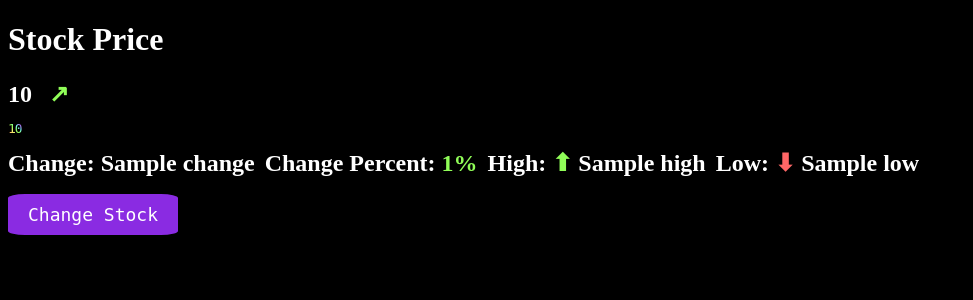
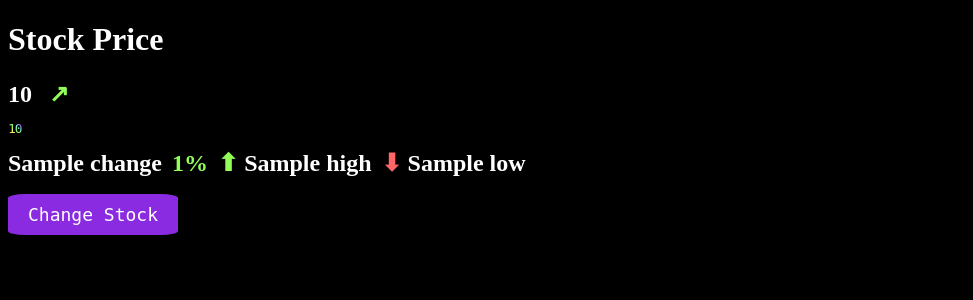
Before and after one commit to jared-levitt/stock-checker, a Flask app: template templates/stock_price.html in a window 1280 px wide. Shown: the top 300 px of the page, without its empty margins (0-973 px from the left). Run offline with Flask 3, Linux system fonts and the light colour scheme; the template is opened without the code that fills it: most values are stand-ins (such as "Sample title", 1, 10 or a date in 2020).

Commit message:
Update stock_price.html

```diff
--- a/templates/stock_price.html
+++ b/templates/stock_price.html
@@ -74,10 +74,10 @@
         <span style="color:gray;" id="last-updated"></span>
     </h2>
     <pre><code class="rainbow-text">{{ ascii_price }}</code></pre>
-    <h2 class="change">Change: {{ change }}&nbsp;</h2>
-    <h2 class="changePercent">Change Percent: <span style="color: {% if changePercent|float > 0.0 %}#90fd58{% else %}#ff6767{% endif %};">{{ changePercent }}&#37;</span>&nbsp;</h2>
-    <h2 class="high">High: <span style="color: #90fd58; font-size: 24px;">&#11014;&#xFE0E</span> {{ high }}&nbsp;</h2>
-    <h2 class="low">Low: <span style="color: #ff6767; font-size: 24px;">&#11015;&#xFE0E</span> {{ low }}&nbsp;</h2>
+    <h2 class="change">{{ change }}&nbsp;</h2>
+    <h2 class="changePercent"><span style="color: {% if changePercent|float > 0.0 %}#90fd58{% else %}#ff6767{% endif %};">{{ changePercent }}&#37;</span>&nbsp;</h2>
+    <h2 class="high"><span style="color: #90fd58; font-size: 24px;">&#11014;&#xFE0E</span> {{ high }}&nbsp;</h2>
+    <h2 class="low"><span style="color: #ff6767; font-size: 24px;">&#11015;&#xFE0E</span> {{ low }}&nbsp;</h2>
     <div style="display: block;">
         <h2>&nbsp;</h2>
         <br>
```
